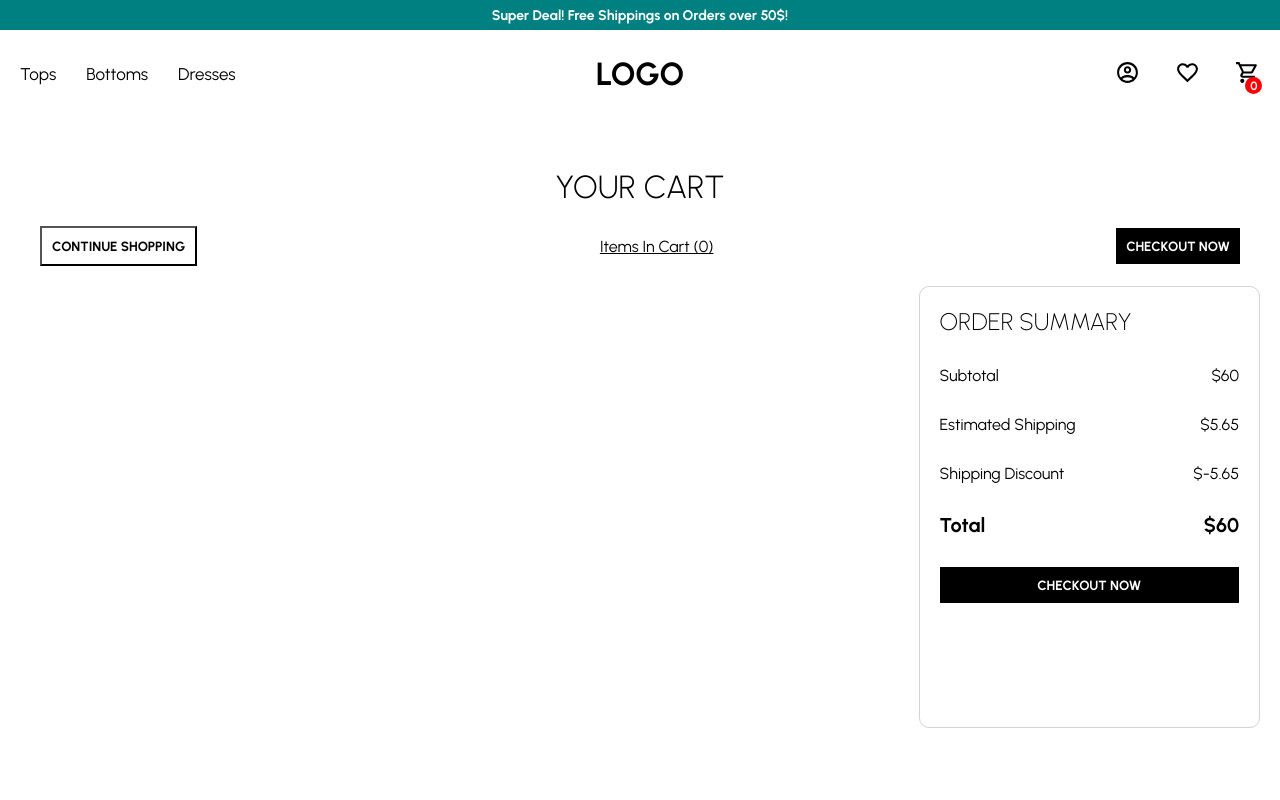
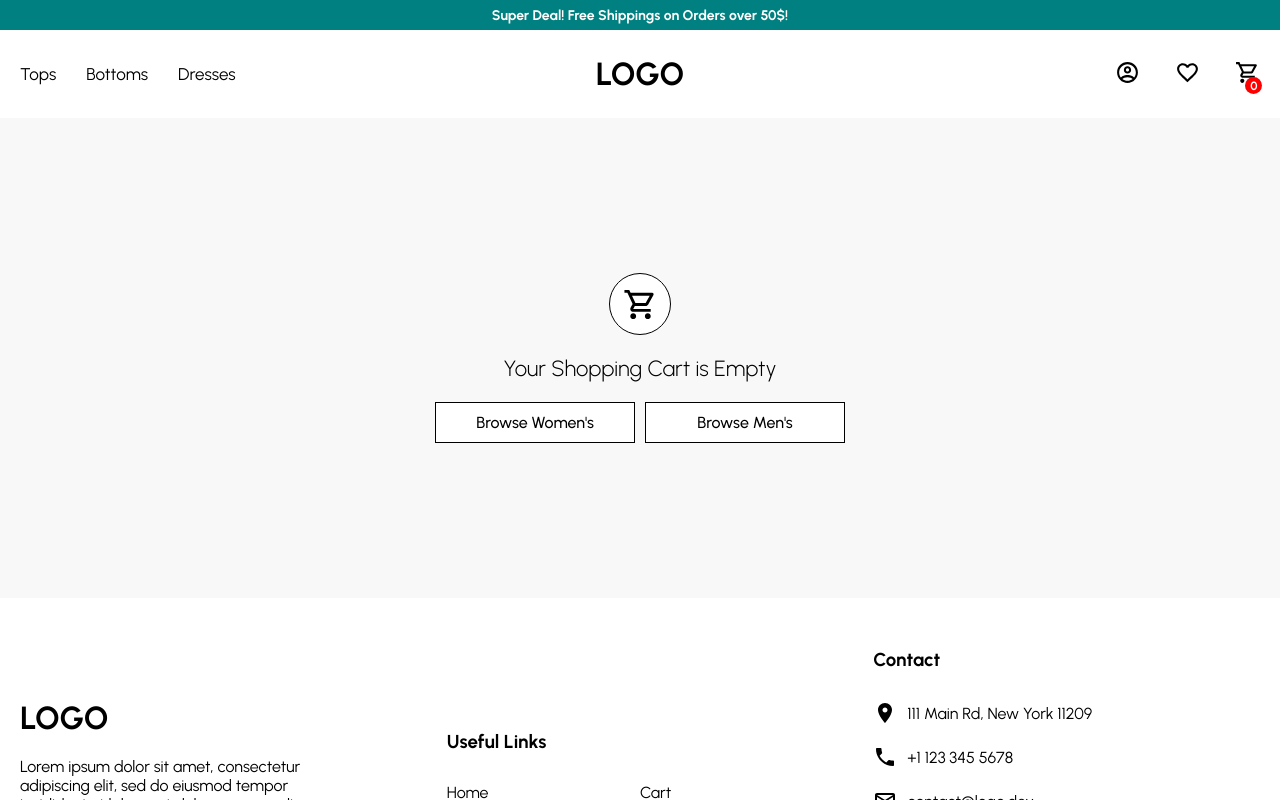
Before and after one commit to abuiko/ecommerce-app, a React (Create React App) app: page /cart in a window 1280 px wide. Shown: the top 800 px of the page. Built offline with nearby package versions, Linux system fonts and the light colour scheme.

Commit message:
add cart if statement

```diff
--- a/src/containers/AllProductDetails.jsx
+++ b/src/containers/AllProductDetails.jsx
@@ -1,6 +1,6 @@
 import React, { useState, useEffect } from 'react'
 import { useDispatch } from 'react-redux'
-import { addToCart, removeFromCart } from '../redux/action'
+import { addToCart } from '../redux/action'
 import { useParams } from 'react-router-dom'
 import NewsLetter from '../components/NewsLetter'
 
--- a/src/containers/Cart.jsx
+++ b/src/containers/Cart.jsx
@@ -109,15 +109,12 @@ const Button = styled.button`
 `
 
 const Cart = () => {
-    // const { cartItems } = useContext(Context)
-    // const itemsInCart = cartItems.map(item => <CartItem item={item} key={item.id} />)
 
     const items = useSelector(state => state.handleCart)
     const itemsInCart = items.map(item => <CartItem item={item} key={item.id} />)
     return (
         <Container>
-
-            {/* <EmptySection title="Shopping Cart" icon={<ShoppingCartOutlined style={{ fontSize: "35px" }} />} /> */}
+            {items.length > 0 ?
                 <Wrapper>
                     <Title>YOUR CART</Title>
                     <Top>
@@ -153,6 +150,11 @@ const Cart = () => {
                         </Summary>
                     </Bottom>
                 </Wrapper>
+                :
+                <EmptySection title="Shopping Cart" icon={<ShoppingCartOutlined style={{ fontSize: "35px" }} />} />
+            }
+
+
 
         </Container>
     )
```
Lines whose indentation alone changed are shown as unchanged.
